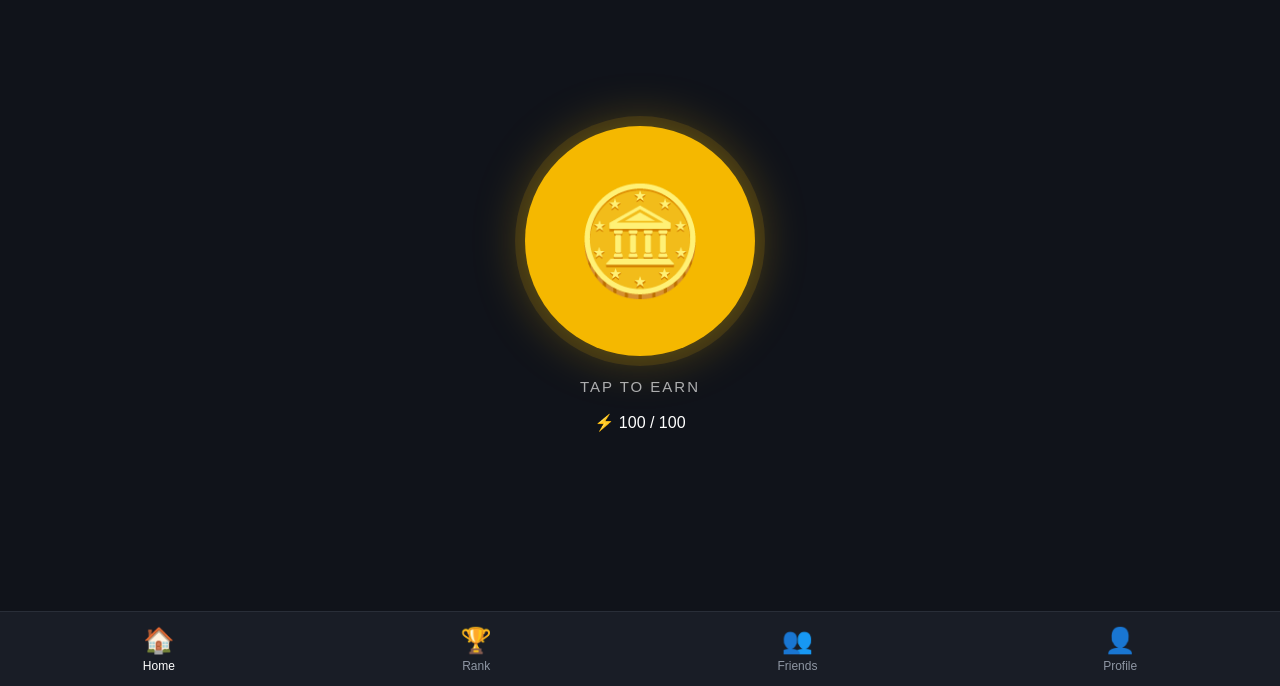
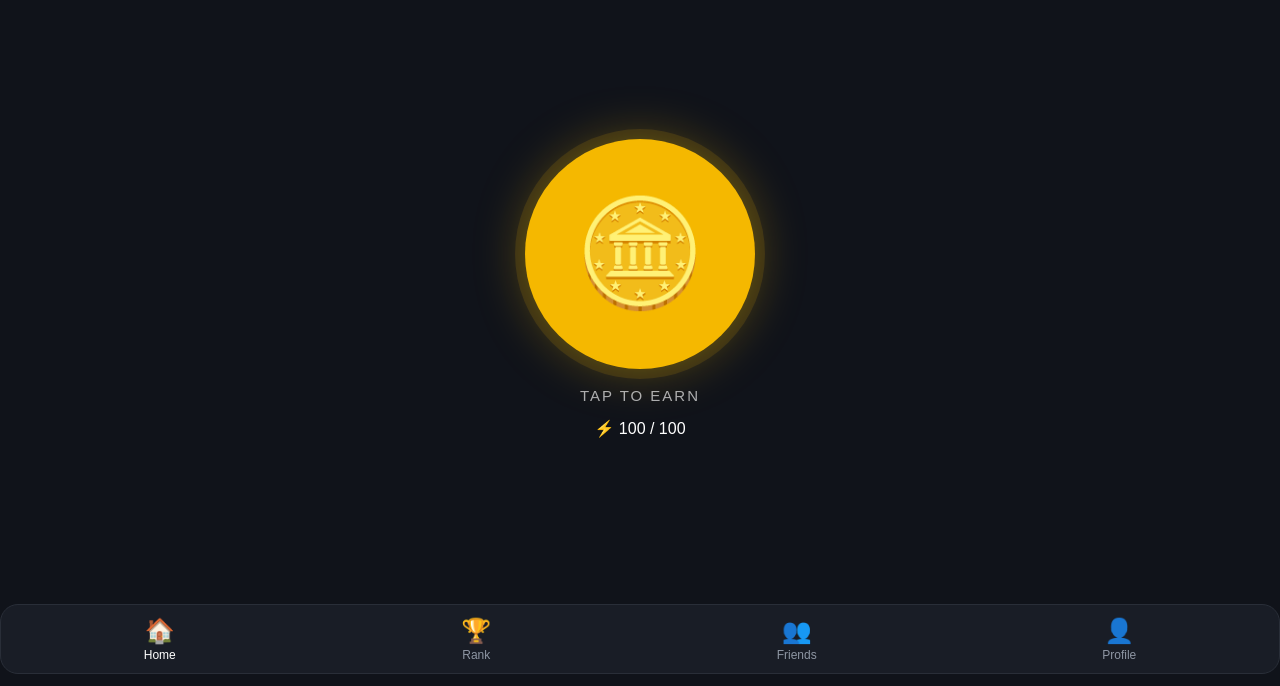
Before and after one commit to Asadbek757/uzcoin, a website: page public/index.html in a window 1280 px wide. Shown: the part 114-800 px from the top of the page. Drawn offline with Linux system fonts and the light colour scheme.

Commit message:
Refactor index.html for layout and energy management
Adjusted layout and styling for better appearance. Added energy update functionality.

```diff
--- a/public/index.html
+++ b/public/index.html
@@ -3,6 +3,7 @@
 <head>
   <meta charset="UTF-8">
   <meta name="viewport" content="width=device-width, initial-scale=1.0, user-scalable=no">
+
   <title>UZCOIN</title>
 
   <style>
@@ -52,7 +53,7 @@
       flex-direction: column;
       justify-content: center;
       align-items: center;
-      padding-bottom: 50px;
+      padding-bottom: 25px;
     }
 
     .coin {
@@ -74,26 +75,33 @@
       transform: scale(0.92);
     }
 
+    .coin.disabled {
+      opacity: 0.45;
+      transform: scale(0.95);
+    }
+
     .tap-text {
-      margin-top: 22px;
+      margin-top: 18px;
       font-size: 15px;
       opacity: 0.65;
       letter-spacing: 2px;
     }
 
     .energy {
-      margin-top: 18px;
+      margin-top: 15px;
       font-size: 16px;
     }
 
     .bottom-nav {
       width: 100%;
-      height: 75px;
+      height: 70px;
+      margin-bottom: 12px;
       display: flex;
       justify-content: space-around;
       align-items: center;
       background: #191d26;
-      border-top: 1px solid #292e38;
+      border: 1px solid #292e38;
+      border-radius: 18px;
     }
 
     .nav-button {
@@ -106,8 +114,8 @@
 
     .nav-button span {
       display: block;
-      font-size: 25px;
-      margin-bottom: 4px;
+      font-size: 24px;
+      margin-bottom: 3px;
     }
 
     .nav-button.active {
@@ -131,7 +139,7 @@
 
       <div class="tap-text">TAP TO EARN</div>
 
-      <div class="energy">⚡ 100 / 100</div>
+      <div class="energy" id="energy">⚡ 100 / 100</div>
 
     </div>
 
@@ -163,15 +171,49 @@
 
   <script>
     let balance = 0;
+    let energy = 100;
+
+    const maxEnergy = 100;
 
     const balanceElement = document.getElementById("balance");
+    const energyElement = document.getElementById("energy");
     const coin = document.getElementById("coin");
 
+    function updateEnergy() {
+      energyElement.textContent = "⚡ " + energy + " / " + maxEnergy;
+
+      if (energy <= 0) {
+        coin.classList.add("disabled");
+      } else {
+        coin.classList.remove("disabled");
+      }
+    }
+
     coin.addEventListener("click", () => {
+
+      if (energy <= 0) {
+        return;
+      }
+
       balance++;
+      energy--;
+
       balanceElement.textContent =
         balance.toLocaleString("uz-UZ") + " 🪙";
+
+      updateEnergy();
     });
+
+    setInterval(() => {
+
+      if (energy < maxEnergy) {
+        energy++;
+        updateEnergy();
+      }
+
+    }, 1000);
+
+    updateEnergy();
   </script>
 
 </body>
```
